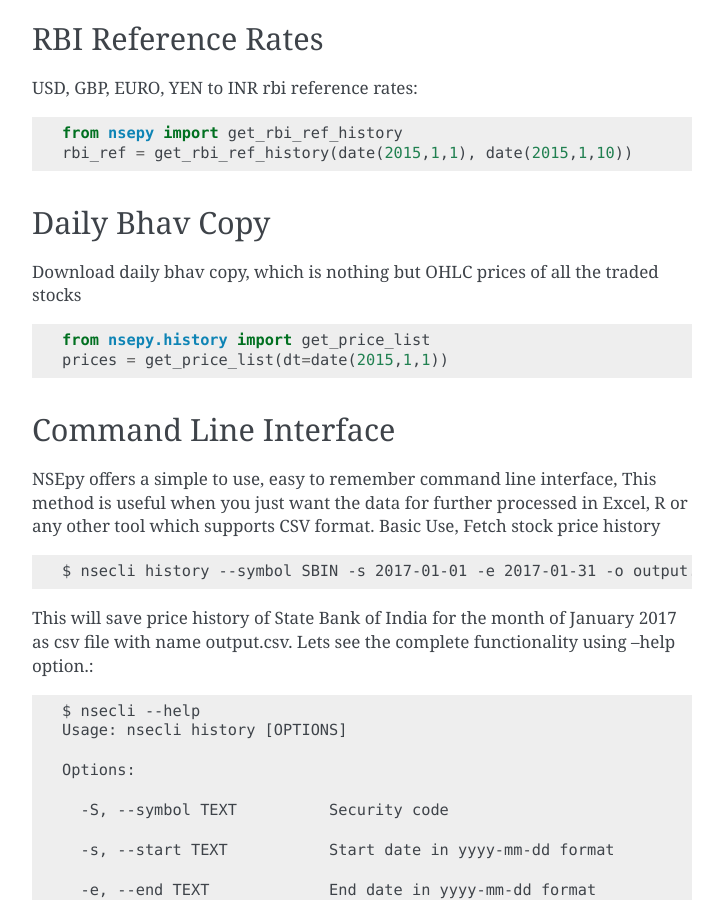
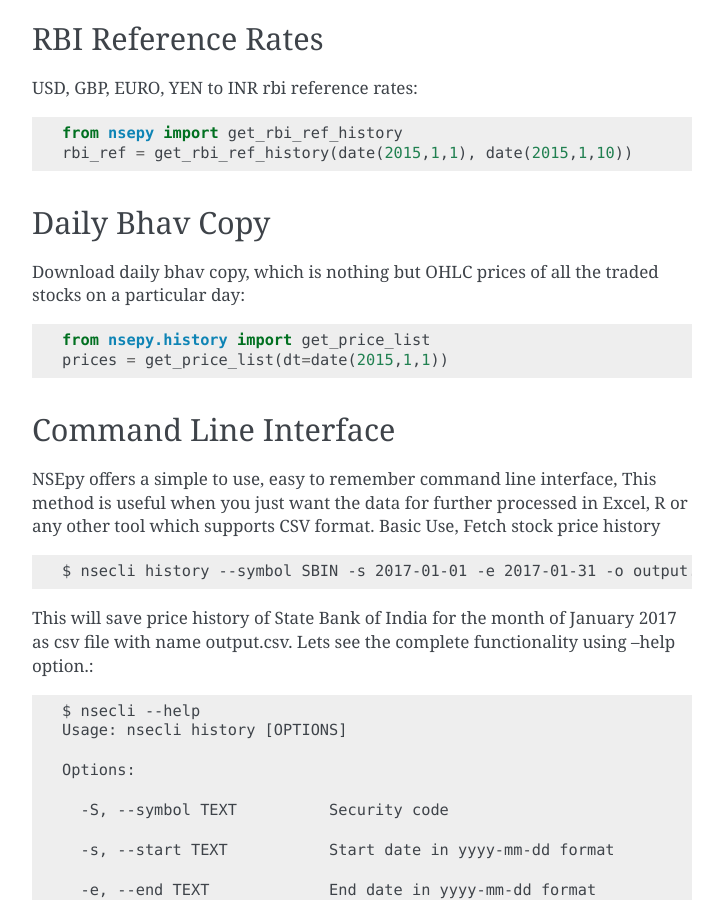
Before and after one commit to swapniljariwala/nsepy, a Sphinx documentation site: the page built from docs/source/index.rst, in a window 1280 px wide and 900 px high, scrolled down 5647 px. Shown: the whole window, without its empty margins (388-1111 px from the left). Built offline with Sphinx 7.4.7, drawn with Linux system fonts in a browser that asks for light colours.

Commit message:
corrected doc for get_price_list

```diff
--- a/docs/source/index.rst
+++ b/docs/source/index.rst
@@ -248,7 +248,7 @@
 
 Daily Bhav Copy
 ---------------
-Download daily bhav copy, which is nothing but OHLC prices of all the traded stocks ::
+Download daily bhav copy, which is nothing but OHLC prices of all the traded stocks on a particular day::
 
     from nsepy.history import get_price_list
     prices = get_price_list(dt=date(2015,1,1))
```
